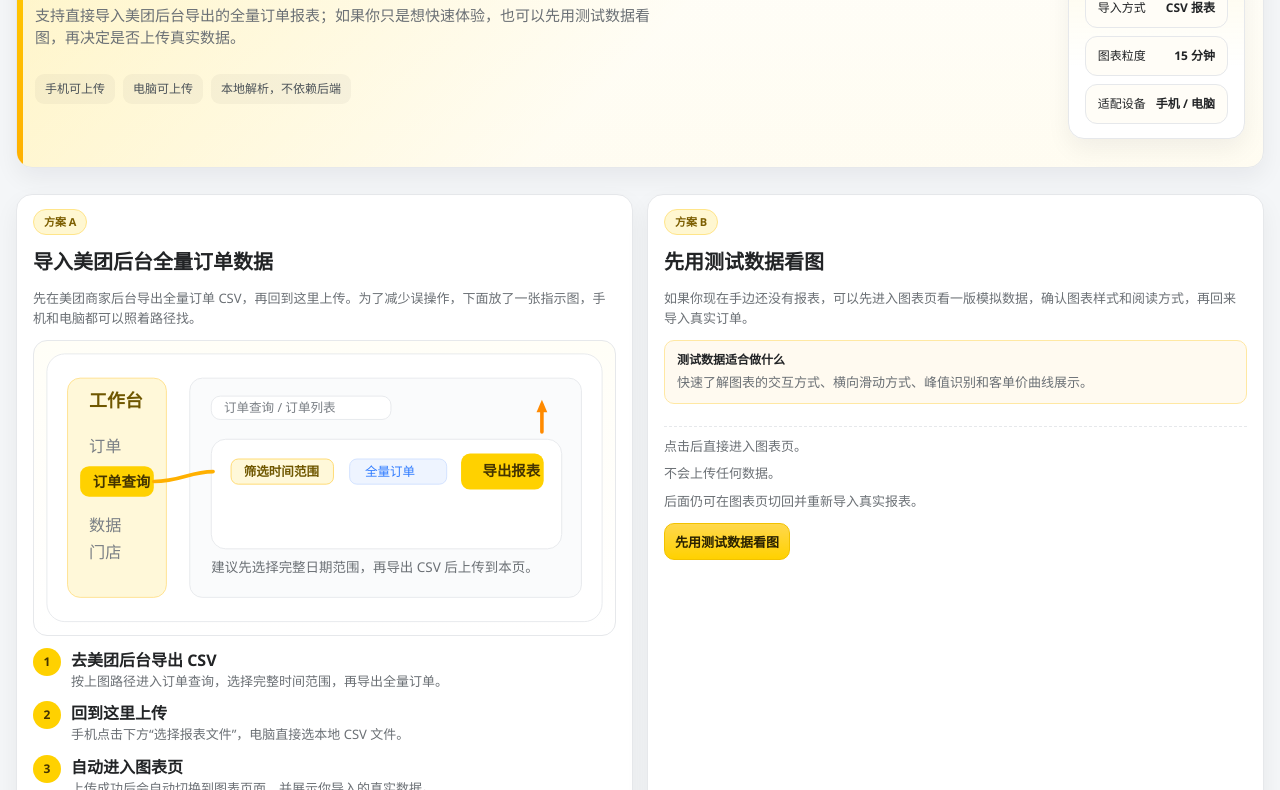
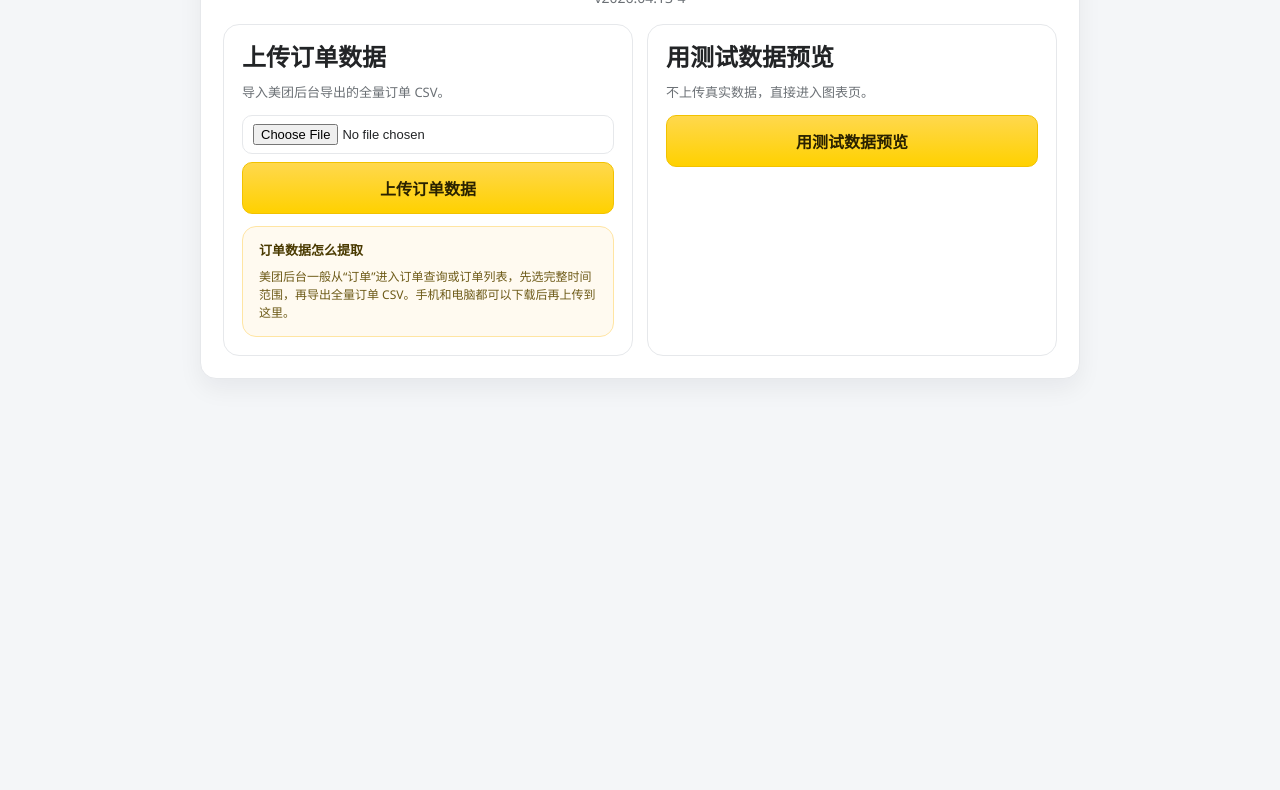
Before and after one commit to hankyan2010/waimaianalyze, a plain HTML site: page index.html in a window 1280 px wide. Shown: the part 130-920 px from the top of the page. After the commit the page ends 800 px from the top, so only its background shows below. Drawn offline with nearby package versions, Linux system fonts and the light colour scheme.

Commit message:
style: simplify entry page to two primary actions

```diff
--- a/index.html
+++ b/index.html
@@ -333,130 +333,83 @@
       letter-spacing: 0.02em;
     }
     .entry-shell {
+      max-width: 880px;
+      margin: 0 auto;
       display: grid;
       gap: 14px;
     }
-    .entry-hero {
+    .entry-minimal {
       display: grid;
-      grid-template-columns: minmax(0, 1.2fr) minmax(300px, 0.8fr);
-      gap: 14px;
-      align-items: stretch;
+      gap: 16px;
+      padding: 22px;
     }
-    .entry-title {
+    .entry-heading {
       display: grid;
-      gap: 10px;
-      align-content: start;
+      gap: 6px;
+      text-align: center;
+      justify-items: center;
     }
-    .entry-title h1 {
+    .entry-heading h1 {
       font-size: 34px;
       line-height: 1.15;
     }
-    .entry-subtitle {
-      font-size: 15px;
+    .entry-heading p {
+      margin: 0;
       color: var(--muted);
-      max-width: 620px;
+      font-size: 14px;
     }
-    .entry-grid {
+    .entry-buttons {
       display: grid;
-      grid-template-columns: minmax(0, 1fr) minmax(0, 1fr);
+      grid-template-columns: 1fr 1fr;
       gap: 14px;
     }
-    .entry-card {
+    .entry-button {
       display: grid;
       gap: 12px;
       align-content: start;
+      padding: 18px;
+      border: 1px solid var(--border);
+      border-radius: 16px;
+      background: #fff;
     }
-    .entry-card h3 {
-      font-size: 20px;
+    .entry-button-title {
+      font-size: 24px;
+      font-weight: 700;
+      line-height: 1.2;
     }
-    .entry-card p {
-      margin: 0;
+    .entry-button-sub {
       color: var(--muted);
       font-size: 13px;
     }
-    .entry-badge {
-      display: inline-flex;
-      align-items: center;
-      width: fit-content;
-      min-height: 26px;
-      padding: 0 10px;
-      border-radius: 999px;
-      background: #fff7d1;
-      color: #7c5e00;
-      border: 1px solid #ffe58a;
-      font-size: 11px;
-      font-weight: 700;
+    .entry-cta {
+      min-height: 52px;
+      justify-content: center;
+      font-size: 16px;
     }
     .entry-actions {
-      display: flex;
-      flex-wrap: wrap;
+      display: grid;
       gap: 8px;
-      align-items: center;
+    }
+    .entry-file {
+      width: 100%;
+    }
+    .entry-note {
+      display: grid;
+      gap: 8px;
+      padding: 14px 16px;
+      border-radius: 14px;
+      border: 1px solid #ffe5a3;
+      background: #fffaf0;
+      color: #6d5a17;
+      font-size: 12px;
+    }
+    .entry-note strong {
+      color: #4a3a00;
+      font-size: 13px;
     }
     .ghost-btn {
       background: #fff;
       color: var(--text);
-    }
-    .guide-steps {
-      display: grid;
-      gap: 10px;
-    }
-    .guide-step {
-      display: grid;
-      grid-template-columns: 28px minmax(0, 1fr);
-      gap: 10px;
-      align-items: start;
-    }
-    .guide-step span {
-      display: inline-flex;
-      align-items: center;
-      justify-content: center;
-      width: 28px;
-      height: 28px;
-      border-radius: 999px;
-      background: var(--primary);
-      color: #443400;
-      font-size: 12px;
-      font-weight: 700;
-    }
-    .guide-board {
-      border: 1px solid var(--border);
-      border-radius: 14px;
-      background: linear-gradient(180deg, #fffef7, #ffffff);
-      padding: 12px;
-    }
-    .guide-board svg {
-      width: 100%;
-      height: auto;
-      display: block;
-    }
-    .guide-tip {
-      padding: 10px 12px;
-      border: 1px dashed #ffd979;
-      border-radius: 12px;
-      background: #fff9e6;
-      color: #6d5a17;
-      font-size: 12px;
-    }
-    .entry-side-card {
-      display: grid;
-      gap: 10px;
-      align-content: start;
-      background: linear-gradient(180deg, rgba(255, 209, 0, 0.12), rgba(255, 255, 255, 0) 70%), var(--panel);
-    }
-    .entry-side-list {
-      display: grid;
-      gap: 8px;
-    }
-    .entry-side-item {
-      display: flex;
-      justify-content: space-between;
-      gap: 10px;
-      padding: 10px 12px;
-      border-radius: 12px;
-      background: #fffdf7;
-      border: 1px solid var(--border);
-      font-size: 12px;
     }
     .chart-top-actions {
       display: flex;
@@ -479,13 +432,9 @@
         flex-direction: column;
         align-items: flex-start;
       }
-      .entry-hero,
-      .entry-grid {
-        grid-template-columns: 1fr;
-      }
-      .entry-title h1 {
-        font-size: 28px;
-      }
+      .entry-minimal { padding: 18px; }
+      .entry-buttons { grid-template-columns: 1fr; }
+      .entry-heading h1 { font-size: 28px; }
       .chart-canvas {
         min-width: 980px;
         width: 980px;
@@ -497,94 +446,36 @@
 <body>
   <div class="container">
     <section class="page entry-shell" id="entryPage">
-      <section class="card topbar">
-        <div class="entry-title">
-          <span class="kicker">数据接入入口</span>
-          <h1>先导入报表，再生成经营心电图</h1>
-          <p class="entry-subtitle">支持直接导入美团后台导出的全量订单报表；如果你只是想快速体验，也可以先用测试数据看图，再决定是否上传真实数据。</p>
-          <div class="hero-tags">
-            <span class="hero-tag">手机可上传</span>
-            <span class="hero-tag">电脑可上传</span>
-            <span class="hero-tag">本地解析，不依赖后端</span>
-          </div>
+      <section class="card entry-minimal">
+        <div class="entry-heading">
+          <span class="kicker">数据入口</span>
+          <h1>先选一种方式开始</h1>
+          <p id="entryVersionText">版本加载中</p>
         </div>
-        <div class="entry-side-card card">
-          <span class="entry-badge">当前版本</span>
-          <strong id="entryVersionText">版本加载中</strong>
-          <div class="entry-side-list">
-            <div class="entry-side-item"><span>导入方式</span><strong>CSV 报表</strong></div>
-            <div class="entry-side-item"><span>图表粒度</span><strong>15 分钟</strong></div>
-            <div class="entry-side-item"><span>适配设备</span><strong>手机 / 电脑</strong></div>
-          </div>
+
+        <div class="entry-buttons">
+          <section class="entry-button">
+            <div class="entry-button-title">上传订单数据</div>
+            <div class="entry-button-sub">导入美团后台导出的全量订单 CSV。</div>
+            <div class="entry-actions">
+              <input id="entryCsvFile" class="entry-file" type="file" accept=".csv,text/csv" />
+              <button id="entryUploadBtn" class="primary entry-cta">上传订单数据</button>
+            </div>
+            <div class="entry-note">
+              <strong>订单数据怎么提取</strong>
+              <span>美团后台一般从“订单”进入订单查询或订单列表，先选完整时间范围，再导出全量订单 CSV。手机和电脑都可以下载后再上传到这里。</span>
+            </div>
+            <div id="entryStatus" class="status"></div>
+          </section>
+
+          <section class="entry-button">
+            <div class="entry-button-title">用测试数据预览</div>
+            <div class="entry-button-sub">不上传真实数据，直接进入图表页。</div>
+            <div class="entry-actions">
+              <button id="previewBtn" class="primary entry-cta">用测试数据预览</button>
+            </div>
+          </section>
         </div>
-      </section>
-
-      <section class="entry-grid">
-        <section class="card entry-card">
-          <span class="entry-badge">方案 A</span>
-          <h3>导入美团后台全量订单数据</h3>
-          <p>先在美团商家后台导出全量订单 CSV，再回到这里上传。为了减少误操作，下面放了一张指示图，手机和电脑都可以照着路径找。</p>
-          <div class="guide-board" aria-label="美团后台导出报表指示图">
-            <svg viewBox="0 0 620 300" role="img" aria-labelledby="guideTitle">
-              <title id="guideTitle">美团后台导出报表指示图</title>
-              <rect x="1" y="1" width="618" height="298" rx="20" fill="#fff" stroke="#e6e8eb"/>
-              <rect x="24" y="28" width="110" height="244" rx="14" fill="#fff8d9" stroke="#ffe08a"/>
-              <text x="48" y="60" font-size="20" font-weight="700" fill="#6f5700">工作台</text>
-              <text x="48" y="110" font-size="18" fill="#7a7f85">订单</text>
-              <rect x="38" y="126" width="82" height="34" rx="10" fill="#ffd100"/>
-              <text x="52" y="149" font-size="16" font-weight="700" fill="#443400">订单查询</text>
-              <text x="48" y="198" font-size="18" fill="#7a7f85">数据</text>
-              <text x="48" y="228" font-size="18" fill="#7a7f85">门店</text>
-
-              <rect x="160" y="28" width="436" height="244" rx="14" fill="#fafbfc" stroke="#e6e8eb"/>
-              <rect x="184" y="48" width="200" height="26" rx="10" fill="#fff" stroke="#e6e8eb"/>
-              <text x="198" y="66" font-size="14" fill="#7a7f85">订单查询 / 订单列表</text>
-
-              <rect x="184" y="96" width="390" height="122" rx="16" fill="#fff" stroke="#e6e8eb"/>
-              <rect x="206" y="118" width="114" height="28" rx="8" fill="#fff8d9" stroke="#ffd86b"/>
-              <text x="220" y="137" font-size="14" font-weight="700" fill="#6f5700">筛选时间范围</text>
-              <rect x="338" y="118" width="108" height="28" rx="8" fill="#eef4ff" stroke="#cfe0ff"/>
-              <text x="355" y="137" font-size="14" fill="#2f7bff">全量订单</text>
-              <rect x="462" y="112" width="92" height="40" rx="10" fill="#ffd100"/>
-              <text x="486" y="137" font-size="16" font-weight="700" fill="#443400">导出报表</text>
-
-              <path d="M120 143 C150 143, 160 132, 186 132" fill="none" stroke="#ffb000" stroke-width="4" stroke-linecap="round"/>
-              <path d="M552 88 C552 72, 552 64, 552 58" fill="none" stroke="#ff8a00" stroke-width="4" stroke-linecap="round"/>
-              <polygon points="546,66 552,52 558,66" fill="#ff8a00"/>
-
-              <text x="184" y="244" font-size="15" fill="#6b7075">建议先选择完整日期范围，再导出 CSV 后上传到本页。</text>
-            </svg>
-          </div>
-          <div class="guide-steps">
-            <div class="guide-step"><span>1</span><div><strong>去美团后台导出 CSV</strong><p>按上图路径进入订单查询，选择完整时间范围，再导出全量订单。</p></div></div>
-            <div class="guide-step"><span>2</span><div><strong>回到这里上传</strong><p>手机点击下方“选择报表文件”，电脑直接选本地 CSV 文件。</p></div></div>
-            <div class="guide-step"><span>3</span><div><strong>自动进入图表页</strong><p>上传成功后会自动切换到图表页面，并展示你导入的真实数据。</p></div></div>
-          </div>
-          <div class="entry-actions">
-            <input id="entryCsvFile" type="file" accept=".csv,text/csv" />
-            <button id="entryUploadBtn" class="primary">导入报表并看图</button>
-          </div>
-          <div id="entryStatus" class="status"></div>
-          <div class="guide-tip">提示：如果手机上是从微信或浏览器打开，直接点“选择报表文件”即可调用系统文件选择器。</div>
-        </section>
-
-        <section class="card entry-card">
-          <span class="entry-badge">方案 B</span>
-          <h3>先用测试数据看图</h3>
-          <p>如果你现在手边还没有报表，可以先进入图表页看一版模拟数据，确认图表样式和阅读方式，再回来导入真实订单。</p>
-          <div class="info-box">
-            <strong>测试数据适合做什么</strong>
-            <p class="helper">快速了解图表的交互方式、横向滑动方式、峰值识别和客单价曲线展示。</p>
-          </div>
-          <div class="helper-list">
-            <p class="helper">点击后直接进入图表页。</p>
-            <p class="helper">不会上传任何数据。</p>
-            <p class="helper">后面仍可在图表页切回并重新导入真实报表。</p>
-          </div>
-          <div class="entry-actions">
-            <button id="previewBtn" class="primary">先用测试数据看图</button>
-          </div>
-        </section>
       </section>
     </section>
 
@@ -680,7 +571,7 @@
   </div>
 
   <script>
-    const APP_VERSION = 'v2026.04.13-3';
+    const APP_VERSION = 'v2026.04.13-4';
     const BUCKET_COUNT = 96;
     const DAY_WINDOW = 15;
     const DAY_MS = 24 * 60 * 60 * 1000;
```
